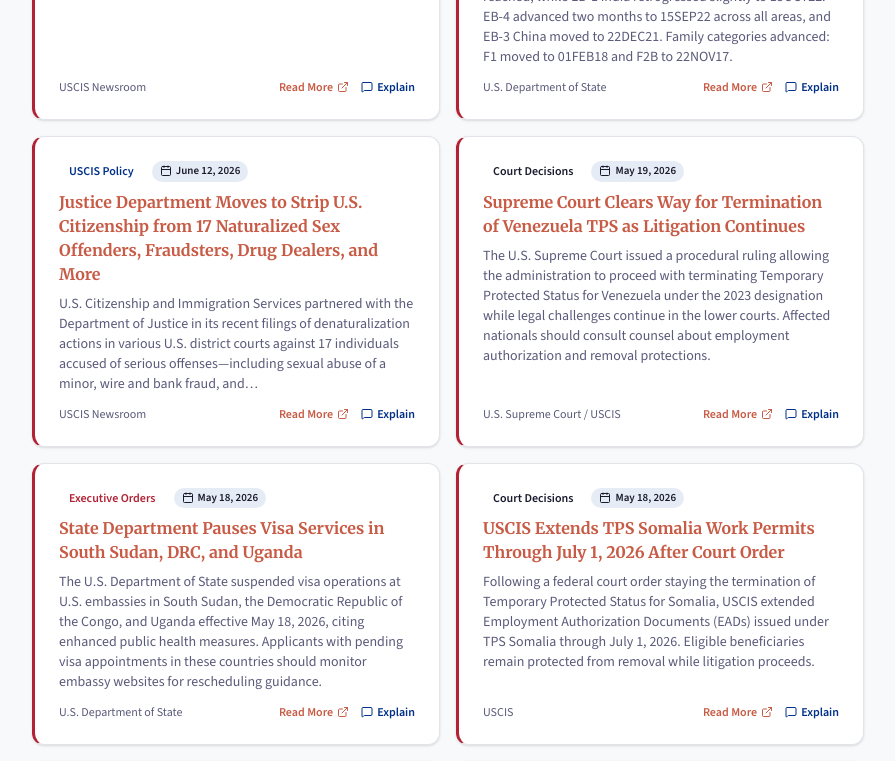
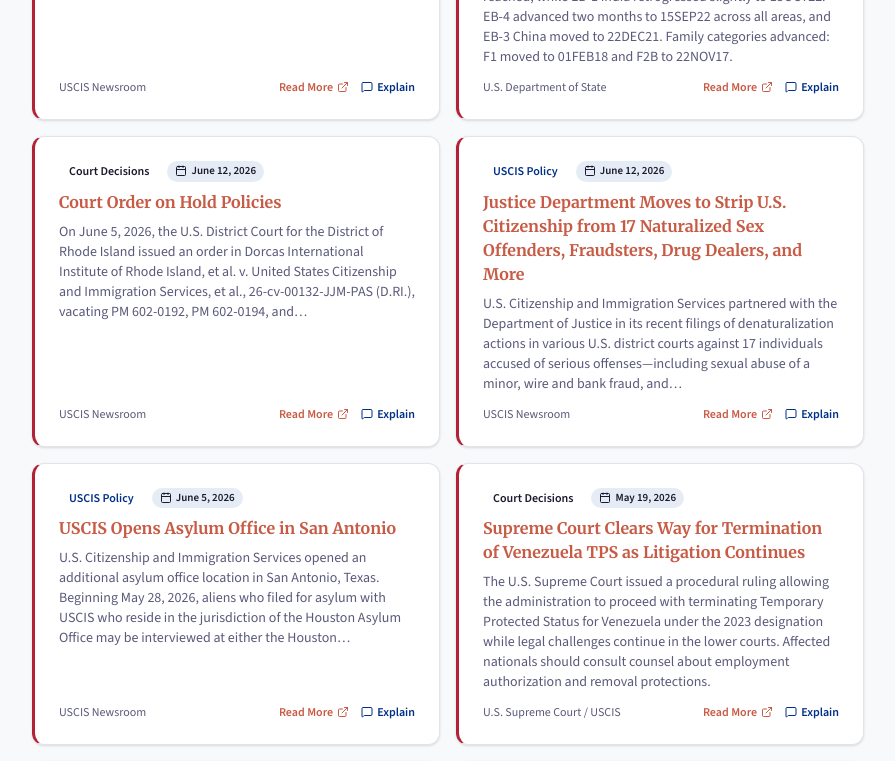
Before and after one commit to ND3404/immigrationiq, a React (Vite) app: page /news in a window 1280 px wide. Shown: the part 1320-2081 px from the top of the page, without its empty margins (192-1087 px from the left). Built offline with nearby package versions, Linux system fonts and the light colour scheme.

Commit message:
chore(data): auto-update visa bulletin & news (2026-07-20)

```diff
--- a/src/data/news.js
+++ b/src/data/news.js
@@ -1,6 +1,6 @@
 export const newsItems = [
   {
-    id: 25,
+    id: 27,
     title: {
       en: "USCIS Reaches Fiscal Year 2027 H-1B Cap",
     },
@@ -14,7 +14,7 @@ export const newsItems = [
     url: "https://www.uscis.gov/newsroom/alerts/uscis-reaches-fiscal-year-2027-h-1b-cap",
   },
   {
-    id: 24,
+    id: 26,
     title: {
       en: "US Citizenship and Immigration Services Rescinds 2022 Public Charge Regulation",
     },
@@ -28,7 +28,7 @@ export const newsItems = [
     url: "https://www.uscis.gov/newsroom/news-releases/us-citizenship-and-immigration-services-rescinds-2022-public-charge-regulation",
   },
   {
-    id: 23,
+    id: 25,
     title: {
       en: "USCIS Plays Critical Role in Illegal Aliens’ Sentencing for Sex Trafficking Child Orphan",
     },
@@ -42,7 +42,7 @@ export const newsItems = [
     url: "https://www.uscis.gov/newsroom/news-releases/uscis-plays-critical-role-in-illegal-aliens-sentencing-for-sex-trafficking-child-orphan",
   },
   {
-    id: 22,
+    id: 24,
     title: {
       en: "Defendants Sentenced in Visa Fraud and Conspiracy Case",
     },
@@ -56,7 +56,7 @@ export const newsItems = [
     url: "https://www.uscis.gov/newsroom/news-releases/defendants-sentenced-in-visa-fraud-and-conspiracy-case",
   },
   {
-    id: 21,
+    id: 23,
     title: {
       en: "USCIS Opens Asylum Office in Atlanta",
     },
@@ -70,7 +70,7 @@ export const newsItems = [
     url: "https://www.uscis.gov/newsroom/alerts/uscis-opens-asylum-office-in-atlanta",
   },
   {
-    id: 20,
+    id: 22,
     title: {
       en: "Man Sentenced to One Year Home Detention for Visa Fraud",
     },
@@ -84,7 +84,7 @@ export const newsItems = [
     url: "https://www.uscis.gov/newsroom/news-releases/man-sentenced-to-one-year-home-detention-for-visa-fraud",
   },
   {
-    id: 19,
+    id: 21,
     title: {
       en: "Important Notice for Clients of Former Immigration Attorney Alexandra Lozano",
     },
@@ -98,7 +98,7 @@ export const newsItems = [
     url: "https://www.uscis.gov/newsroom/alerts/important-notice-for-clients-of-former-immigration-attorney-alexandra-lozano",
   },
   {
-    id: 18,
+    id: 20,
     title: {
       en: "July 2026 Visa Bulletin: EB-2 and EB-5 Unreserved India Go Unavailable; EB-4 Advances",
       es: "Boletín de Visas de julio de 2026: EB-2 y EB-5 No Reservado India Quedan No Disponibles; EB-4 Avanza",
@@ -114,7 +114,21 @@ export const newsItems = [
     url: "https://travel.state.gov/content/travel/en/legal/visa-law0/visa-bulletin/2026/visa-bulletin-for-july-2026.html",
   },
   {
-    id: 17,
+    id: 19,
+    title: {
+      en: "Court Order on Hold Policies",
+    },
+    date: "June 12, 2026",
+    dateEs: "12 de junio de 2026",
+    category: "Court Decisions",
+    summary: {
+      en: "On June 5, 2026, the U.S. District Court for the District of Rhode Island issued an order in Dorcas International Institute of Rhode Island, et al. v. United States Citizenship and Immigration Services, et al., 26-cv-00132-JJM-PAS (D.RI.), vacating PM 602-0192, PM 602-0194, and…",
+    },
+    source: "USCIS Newsroom",
+    url: "https://www.uscis.gov/newsroom/alerts/court-order-on-hold-policies",
+  },
+  {
+    id: 18,
     title: {
       en: "Justice Department Moves to Strip U.S. Citizenship from 17 Naturalized Sex Offenders, Fraudsters, Drug Dealers, and More",
     },
@@ -126,6 +140,20 @@ export const newsItems = [
     },
     source: "USCIS Newsroom",
     url: "https://www.uscis.gov/newsroom/news-releases/justice-department-moves-to-strip-us-citizenship-from-17-naturalized-sex-offenders-fraudsters-drug",
+  },
+  {
+    id: 17,
+    title: {
+      en: "USCIS Opens Asylum Office in San Antonio",
+    },
+    date: "June 5, 2026",
+    dateEs: "5 de junio de 2026",
+    category: "USCIS Policy",
+    summary: {
+      en: "U.S. Citizenship and Immigration Services opened an additional asylum office location in San Antonio, Texas. Beginning May 28, 2026, aliens who filed for asylum with USCIS who reside in the jurisdiction of the Houston Asylum Office may be interviewed at either the Houston…",
+    },
+    source: "USCIS Newsroom",
+    url: "https://www.uscis.gov/newsroom/alerts/uscis-opens-asylum-office-in-san-antonio",
   },
   {
     id: 16,
```
